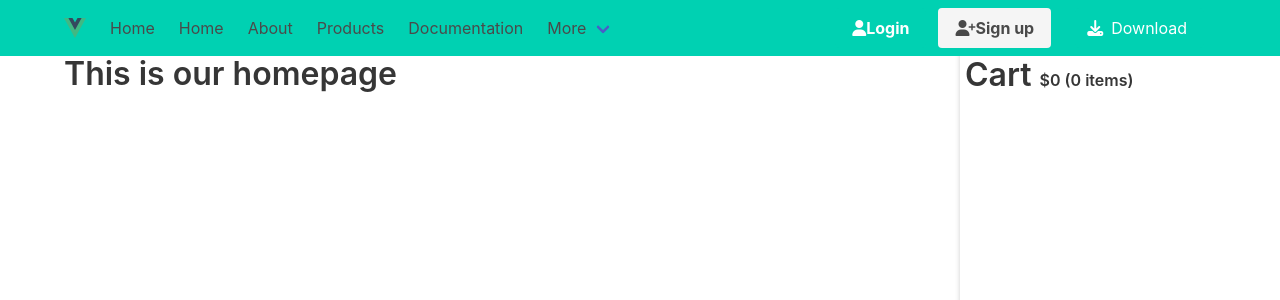
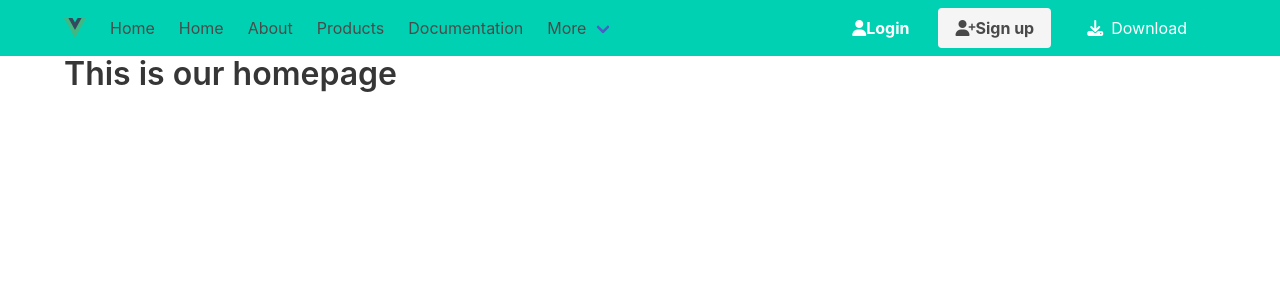
Before and after one commit to TFesta1/Webdev-Classwork, a Vue app in the folder client/: page / in a window 1280 px wide. Shown: the top 300 px of the page. Built offline with nearby package versions, Linux system fonts and the light colour scheme.

Commit message:
Trash button, Count

```diff
--- a/client/src/App.vue
+++ b/client/src/App.vue
@@ -15,9 +15,7 @@
     <RouterView />
   </div>
 
-  <FlyoutVue>
-    <Cart />
-  </FlyoutVue>
+
 
   <!-- Displays depending on what the RouterLink is -->
 
```
